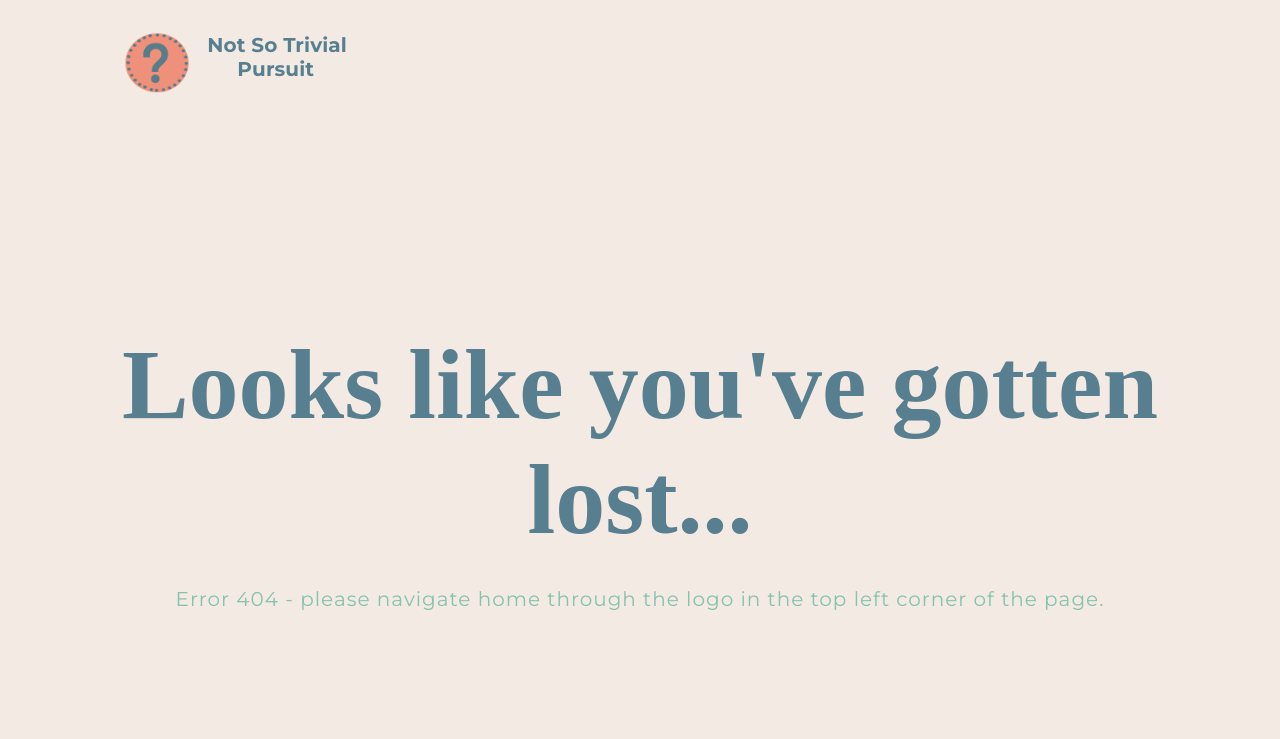
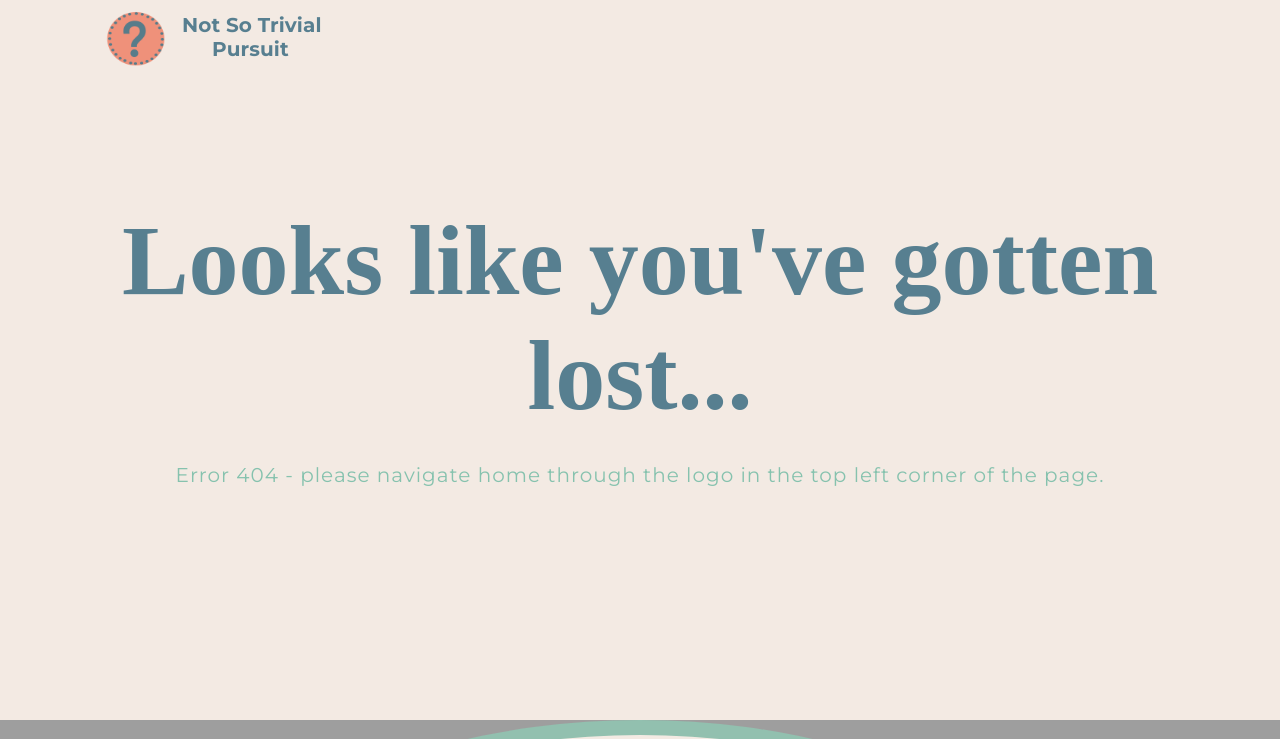
Before and after one commit to not-so-trivial-pursuit/project04, a React (Create React App) app: page /form in a window 1280 px wide. Shown: the top 739 px of the page. Built offline with nearby package versions, Linux system fonts and the light colour scheme; grey boxes are pictures that could not be loaded; a web font is replaced by a local one.

Commit message:
few styles changes

```diff
--- a/src/components/Form.js
+++ b/src/components/Form.js
@@ -84,10 +84,10 @@ const Form = (props) => {
             type="text"
             id="gameTitle"
             pattern="^[a-zA-Z]+$"
-            onkeyup="(textonly prevent(e){
-              let result = new valuePrevent('^[a-zA-Z]+$').test(e.value)
-              return result;
-              })"
+            // onKeyUp="(textonly prevent(e){
+            //   let result = new valuePrevent('^[a-zA-Z]+$').test(e.value)
+            //   return result;
+            //   })"
             required
             onChange={props.handleTitleInput}
             value={props.titleInput}
@@ -110,4 +110,3 @@ export default Form;
 // need to add the loading animation for the api call!
 // on submit clear all fields in the form
 // other error handling
-// when user enters a number on title of the game, a logo is rendered to the page
--- a/src/components/IndivSavedGames.js
+++ b/src/components/IndivSavedGames.js
@@ -152,10 +152,8 @@ const IndivSavedGames = () => {
     <section className="currentGame">
       <div className="wrapper background">
         <div className="currentGameContent">
-        <h2>{selectedCat}</h2>
+        <h2>{selectedTitle}</h2>
           <ul>
-            {/* <h2>{selectedCat}</h2> */}
-            <p>{selectedTitle}</p>
             {savedTrivia.shuffledData.map((trivia, i) => {
               return (
                 <SavedQuestion
--- a/src/styles/_nav.scss
+++ b/src/styles/_nav.scss
@@ -1,6 +1,8 @@
 nav{
-    padding: 20px;
     .logo{
+            // padding: 20px;
+        position: absolute;
+        z-index: 10;
         display: flex;
         figure{
             flex-basis: 8%;
```
